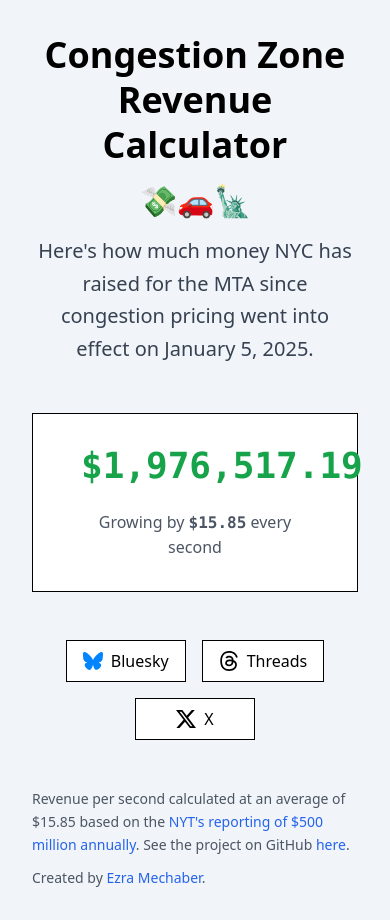
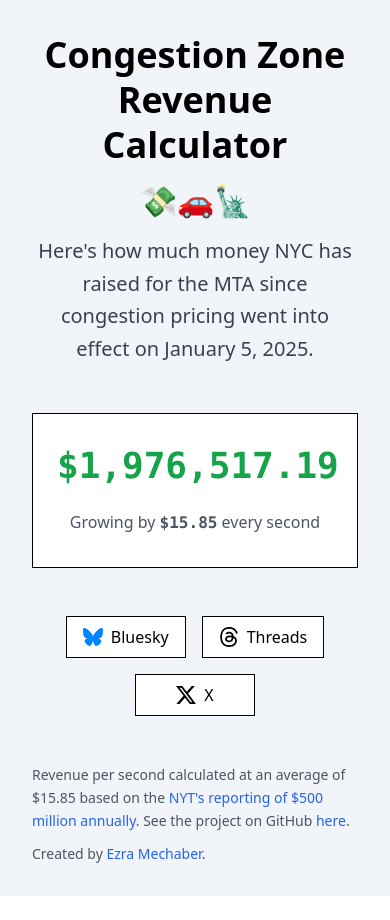
Before and after one commit to ezramechaber/congestion-revenue-calculator, a Next.js app: page / in a window 390 px wide. After the commit the page ends 896 px from the top, so only its background shows below. Built offline with nearby package versions, Linux system fonts and the light colour scheme.

Commit message:
Fixed padding on mobile

```diff
--- a/app/page.tsx
+++ b/app/page.tsx
@@ -69,7 +69,7 @@
           </div>
         </header>
 
-        <div className="bg-white border border-black py-8 px-12 space-y-6">
+        <div className="bg-white border border-black py-8 px-6 sm:px-12 space-y-6">
           <div className="font-mono text-4xl sm:text-5xl md:text-5xl lg:text-6xl xl:text-6xl font-bold text-center text-green-600 tabular-nums">
             {formatRevenue(currentRevenue)}
           </div>
@@ -119,7 +119,7 @@
               NYT&apos;s reporting of $500 million annually
             </a>
             . See the project on GitHub{' '}
-            <a href="https://www.github.com/@ezramechaber"
+            <a href="https://www.congestionrevenue.nyc/"
                className="text-blue-600 hover:underline">
               here
             </a>
```
